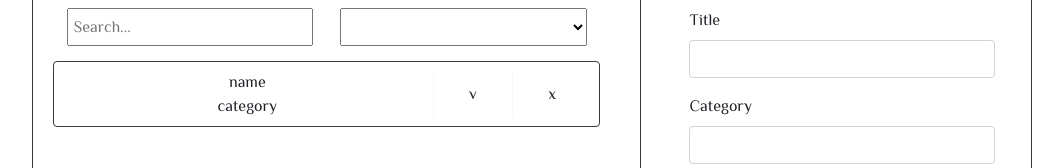
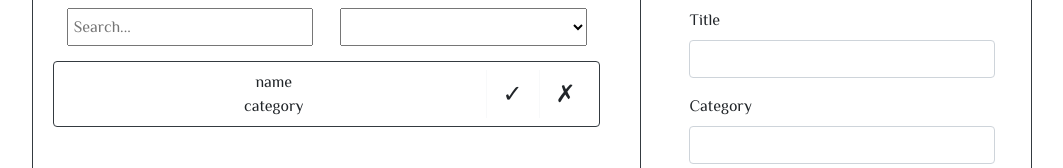
Before and after one commit to ivan-kolesen/smartPlan, a website built with webpack: page index.html in a window 1280 px wide. Shown: the part 197-365 px from the top of the page, without its empty margins (108-1171 px from the left). Built offline with Linux system fonts and the light colour scheme.

Commit message:
refactor: change check and delete btns

```diff
--- a/index.html
+++ b/index.html
@@ -22,8 +22,8 @@
             <div class="info-name">name</div>
             <div class="info-category">category</div>
           </div>
-          <div class="todo-item__complete-btn border-left border-light">v</div>
-          <div class="todo-item__delete-btn border-left border-light">x</div>
+          <div class="todo-item__complete-btn border-left border-light">✓</div>
+          <div class="todo-item__delete-btn border-left border-light">✗</div>
         </div>
       </div>
     </section>
--- a/styles/style.scss
+++ b/styles/style.scss
@@ -88,7 +88,7 @@ section{
 .todo-item__info{
   display: flex;
   flex-direction: column;
-  width: 70%;
+  width: 80%;
 }
 
 .info-name{
@@ -103,12 +103,14 @@ section{
   display: flex;
   justify-content: center;
   align-items: center;
-  width: 15%;
+  width: 10%;
+  font-size: 24px;
 }
 
 .todo-item__delete-btn{
   justify-content: center;
   align-items: center;
   display: flex;
-  width: 15%;
+  width: 10%;
+  font-size: 24px;
 }
```
Also changed, not shown: dist/boundle.js.
